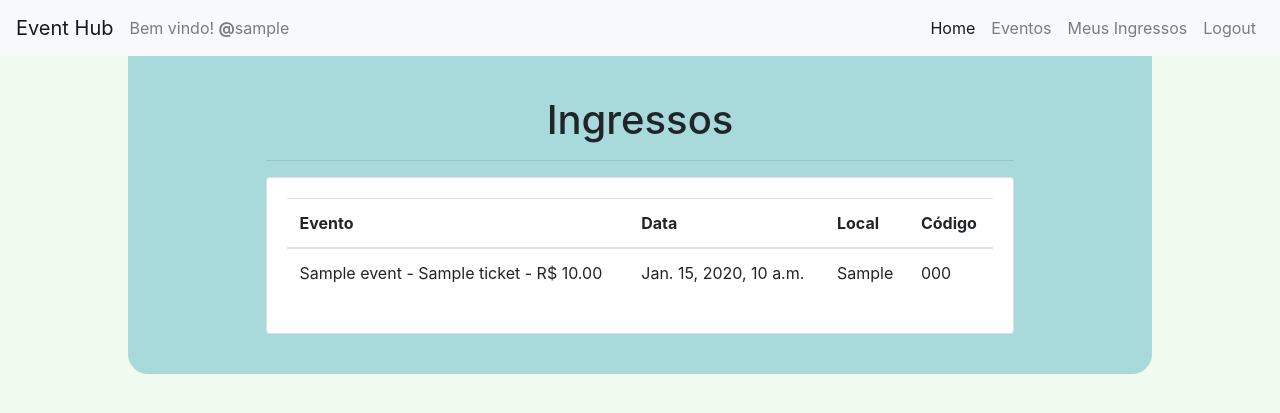
After one commit to yurimachados/event_platform, a Django app: page /user-tickets/ in a window 1280 px wide. The commit adds this page. Shown: the top 413 px of the page. Run offline with Django 4.2, Linux system fonts and the light colour scheme; a user stored in the database is signed in; tables that the repository leaves empty hold one stand-in row (values such as "Sample post"); some libraries are stand-ins or nearby versions.

Commit message:
Add user tickets page and link in navigation

```diff
--- a/core/templates/core/base.html
+++ b/core/templates/core/base.html
@@ -36,10 +36,10 @@
               <a class="nav-link" href="#">Home</a>
             </li>
             <li class="nav-item">
-              <a class="nav-link" href="#">Eventos</a>
+              <a class="nav-link" href="{% url 'event-list' %}">Eventos</a>
             </li>
             <li class="nav-item">
-              <a class="nav-link" href="#">Meus Ingressos</a>
+              <a class="nav-link" href="{% url 'user-tickets' %}">Meus Ingressos</a>
             </li>
             <li class="nav-item">
             {% if user.is_authenticated %}
--- /dev/null
+++ b/core/templates/core/user-tickets.html
@@ -0,0 +1,50 @@
+{% extends "./base.html" %}
+
+{% block title %}
+  Ingressos - @{{ user.username }}
+{% endblock %}
+{% block extra_head %}{% endblock %}
+
+{% block content %}
+    <div class="container">
+        <div class="row">
+        <div class="col-md-12">
+            <h1 class="text-center">Ingressos</h1>
+            <hr>
+            <div class="row">
+            <div class="col-md-12">
+                <div class="card">
+                <div class="card-body">
+                    {% if tickets %}
+                    <table class="table table-hover">
+                        <thead>
+                        <tr>
+                            <th scope="col">Evento</th>
+                            <th scope="col">Data</th>
+                            <th scope="col">Local</th>
+                            <th scope="col">Código</th>
+                        </tr>
+                        </thead>
+                        <tbody>
+                        {% for ticket in tickets %}
+                            <tr>
+                            <td>{{ ticket.ticket }}</td>
+                            <td>{{ ticket.ticket.event.date }}</td>
+                            <td>{{ ticket.ticket.event.location }}</td>
+                            <td>{{ ticket.code }}</td>
+                            </tr>
+                        {% endfor %}
+                        </tbody>
+                    </table>
+                    {% else %}
+                    <p class="text-center">Você ainda não possui ingressos.</p>
+                    {% endif %}
+                </div>
+                </div>
+            </div>
+            </div>
+        </div>
+        </div>
+    </div>
+{% endblock %}
+{% block extra_scripts %}{% endblock %}
--- a/core/urls.py
+++ b/core/urls.py
@@ -13,6 +13,7 @@ urlpatterns = [
     #ticket urls
     path('event-tickets/<int:event_id>', views.event_tickets, name='event-tickets'),
     path('buy-ticket/<int:ticket_id>', views.buy_ticket, name='buy-ticket'),
+    path('user-tickets/', views.user_tickets, name='user-tickets'),
     # path('ticket-detail/<int:pk>/', views.ticket_details, name='ticket-details'),
     # path('ticket-detail/<int:pk>/', views.ticket_details, name='ticket-details'),
 
--- a/core/views.py
+++ b/core/views.py
@@ -90,3 +90,8 @@ def buy_ticket(request, ticket_id):
     ticket = get_object_or_404(Ticket, pk=ticket_id)
     TicketPurchase.objects.create(ticket=ticket, buyer=request.user)
     return redirect('/event-list')
+
+@login_required(login_url='login')
+def user_tickets(request):
+    tickets = TicketPurchase.objects.filter(buyer=request.user)
+    return render(request, 'core/user-tickets.html', {'tickets' : tickets})
```
